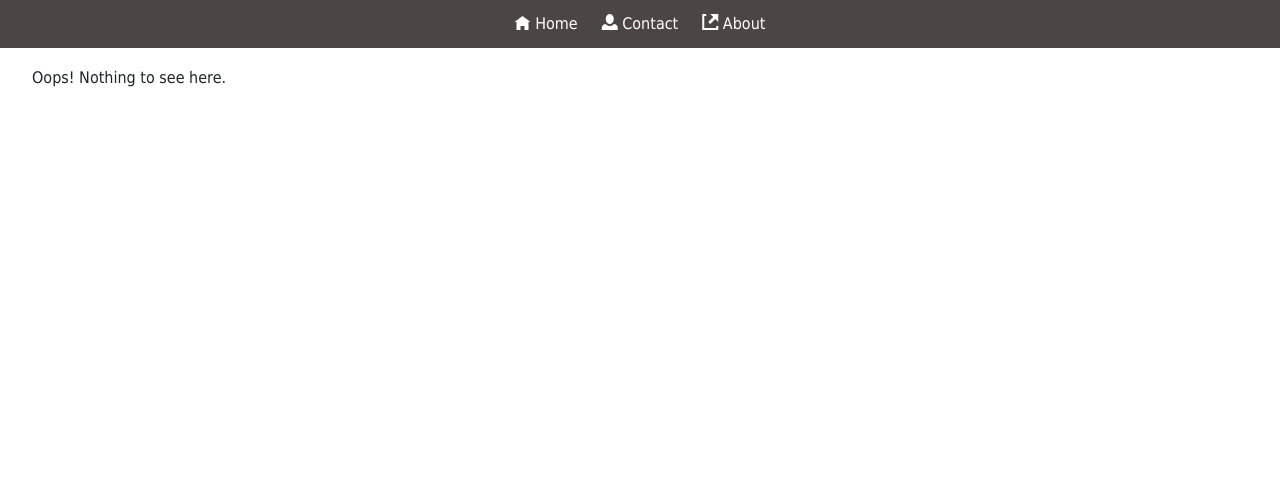
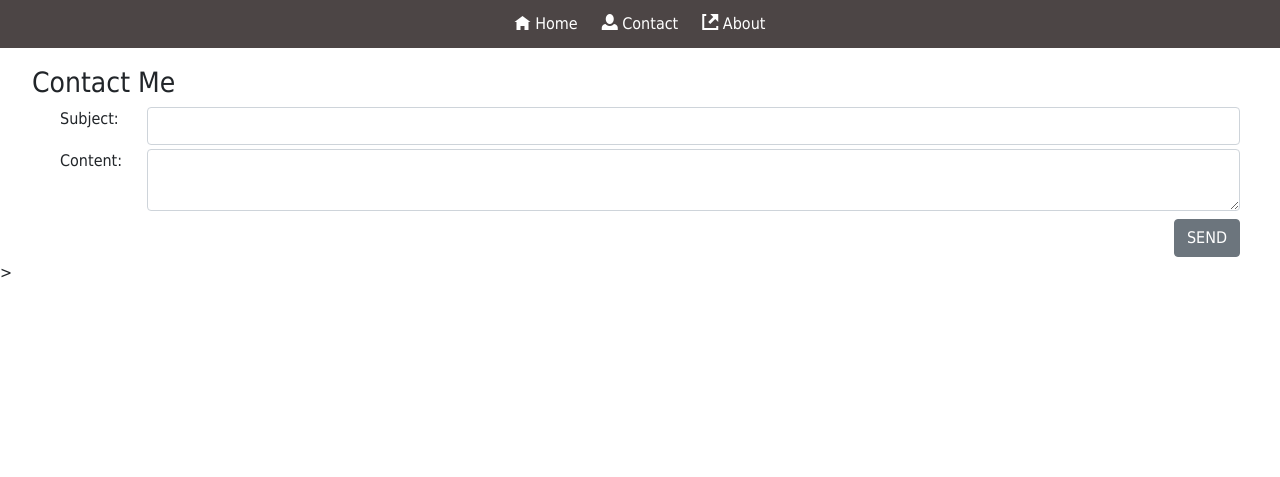
Before and after one commit to ibrahimadedokun/Portfolio, an ASP.NET Core app: page /contact in a window 1280 px wide. Shown: the top 477 px of the page. Run offline with ASP.NET Core 8, Linux system fonts and the light colour scheme; style sheets or scripts are compiled from the project's sources.

Commit message:
Added contact page.

```diff
--- a/Portfolio/App.razor
+++ b/Portfolio/App.razor
@@ -8,4 +8,4 @@
             <p role="alert">Oops! Nothing to see here.</p>
         </LayoutView>
     </NotFound>
-</Router>
+</Router>>
--- /dev/null
+++ b/Portfolio/Shared/Components/Contact.razor
@@ -0,0 +1,38 @@
+@page "/contact"
+
+@using Portfolio.Shared.Models;
+
+<h3>Contact Me</h3>
+
+@*Email*@
+
+<div class="container-fluid">
+    <EditForm Model="@NewMessage" OnValidSubmit="@Submit">
+        <DataAnnotationsValidator />
+        <ValidationSummary />
+
+        <div class="row m-1">
+            <label class="col-1">Subject: </label>
+            <InputText class="col form-control" @bind-Value="@NewMessage!.Subject"></InputText>
+        </div>
+
+        <div class="row m-1">
+            <label class="col-1">Content: </label>
+            <InputTextArea class="col form-control" @bind-Value="@NewMessage!.Content"></InputTextArea>
+        </div>
+
+        <input type="submit" class="btn btn-secondary m-1 float-end" value="SEND" />
+    </EditForm>
+</div>
+
+@*LinkedIn*@
+
+@*Message*@
+
+@code {
+    private Message? NewMessage { get; set; } = new Message();
+
+    private void Submit(){
+
+    }
+}
--- a/Portfolio/Shared/Components/TopNavbar.razor
+++ b/Portfolio/Shared/Components/TopNavbar.razor
@@ -1,10 +1,10 @@
-<nav class="top-navbar d-flex justify-content-center">
+<nav class="top-navbar d-flex justify-content-center fixed-top">
     <div>
         <a href="">
             <i class="oi oi-home"></i> Home
         </a>
 
-        <a href="">
+        <a href="contact">
             <i class="oi oi-person"></i> Contact
         </a>
 
--- a/Portfolio/wwwroot/css/Portfolio.scss
+++ b/Portfolio/wwwroot/css/Portfolio.scss
@@ -20,7 +20,6 @@ $text-color: white;
     }
 }
 
-
 .footer {
     position: fixed;
     left: 0;
--- a/Portfolio/wwwroot/css/app.css
+++ b/Portfolio/wwwroot/css/app.css
@@ -6,6 +6,7 @@ html, body {
 
 .content {
     padding-top: 1.1rem;
+    margin: 3em 0;
 }
 
 .valid.modified:not([type=checkbox]) {
--- a/Portfolio/wwwroot/index.html
+++ b/Portfolio/wwwroot/index.html
@@ -14,7 +14,7 @@
 
 <body>
     <div id="app">
-        <div class="spinner-grow align-items-center" role="status"></div>
+        <div class="spinner-grow" role="status"></div>
     </div>
 
     <div id="blazor-error-ui">
```
Also changed, not shown: Portfolio.Shared/Models/Message.cs (added, +14 -0 lines), Portfolio/Pages/Index.razor (+11 -0 lines), Portfolio.Shared/Portfolio.Shared.csproj (added), Portfolio/Portfolio.csproj, 1 other file.
